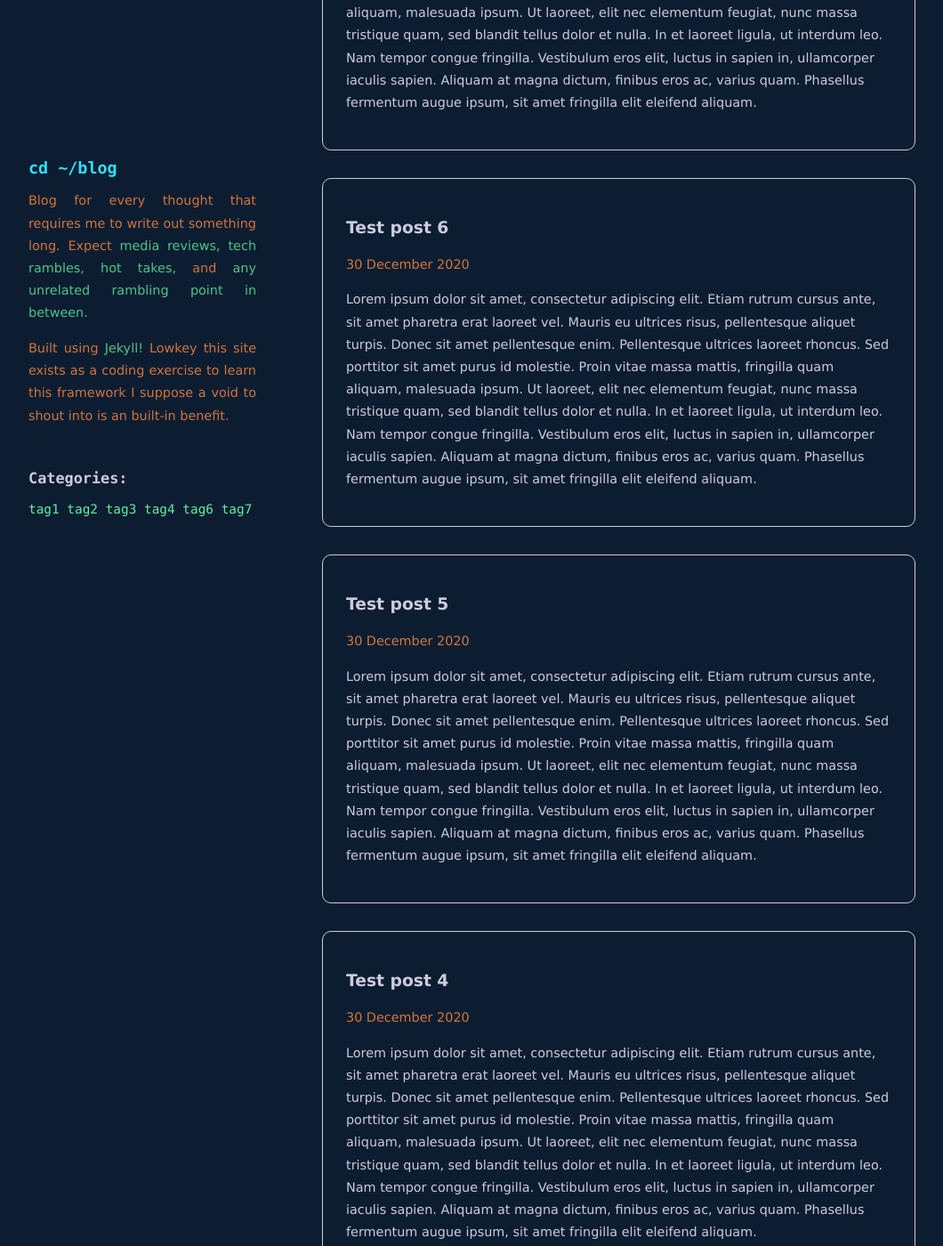
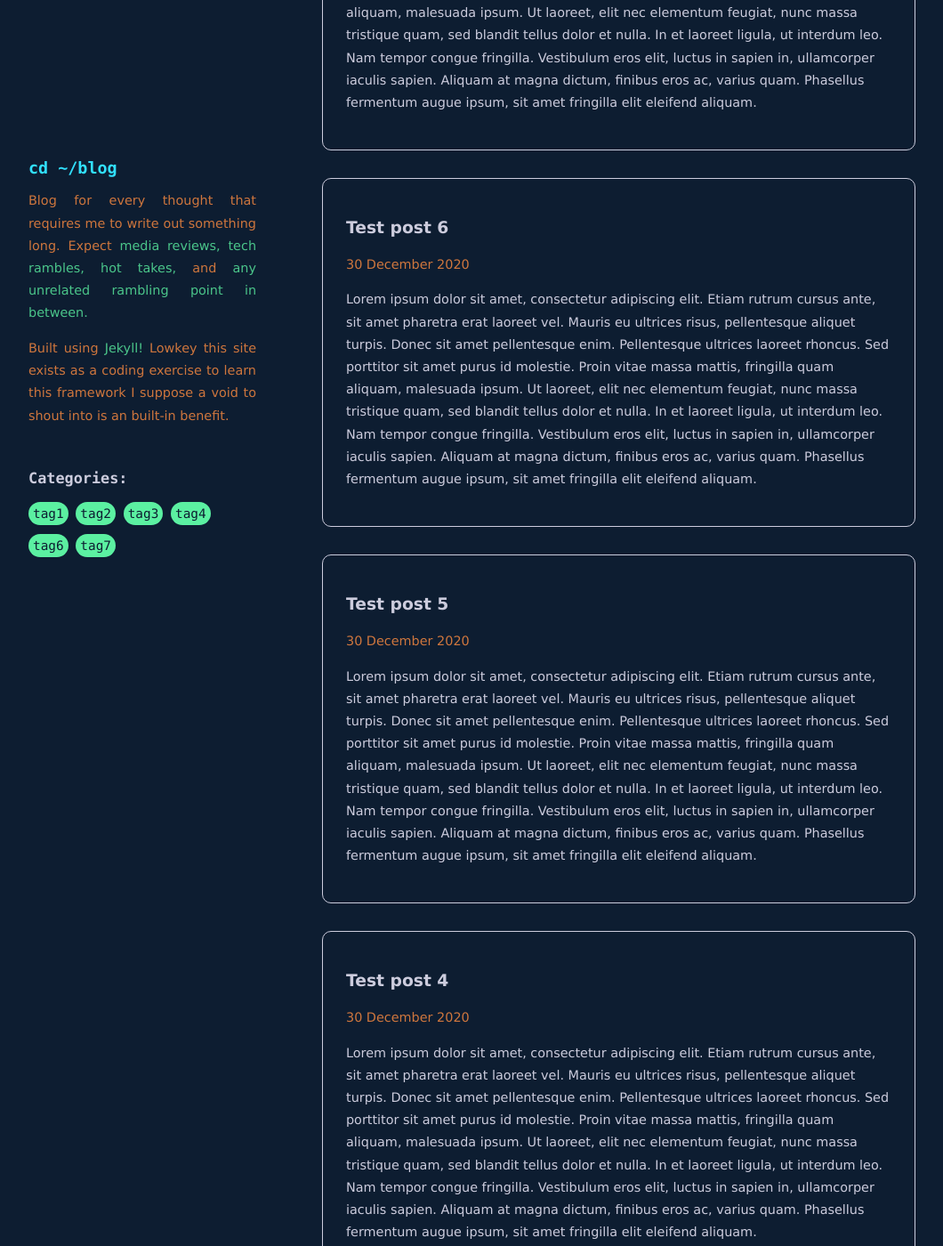
Before and after one commit to caroldinh/blog, a Jekyll site: the page built from index.html, in a window 1280 px wide and 1400 px high, scrolled down 254 px. Shown: the whole window at 89% size, without its empty margins (104-1164 px from the left). Built offline with Jekyll 4.4.1, drawn with Linux system fonts in a browser that asks for light colours; the list of posts is cut into pages by our own code.

Commit message:
updated css

```diff
--- a/_config.yml
+++ b/_config.yml
@@ -39,7 +39,7 @@ plugins:
 paginate: 5
 paginate_path: "/page:num/"
 
-permalink: blog/:year/:month/:day/:title:output_ext
+permalink: /:year/:month/:day/:title:output_ext
 
 # Exclude from processing.
 # The following items will not be processed, by default.
--- a/_includes/post_preview.html
+++ b/_includes/post_preview.html
@@ -1,4 +1,4 @@
-<a href="{{post.url}}" class="cardlink">
+<a href={{post.url | relative_url}} class="cardlink">
     <span class="postcard">
 
         <h3 class="card-content">{{post.title}}</h3>
--- a/css/style.css
+++ b/css/style.css
@@ -7,6 +7,7 @@
     --colorBackground: #0d1d31;
     --fontPrimary: "Lucida Sans Unicode", "Lucida Grande", sans-serif;
     --fontHead: "Lucida Console", monospace;
+    --green: #5bf0a1;
   }
 
   html{
@@ -34,7 +35,6 @@
     /* left: 10% !important; */
     height: 80% !important;
     position:fixed !important;
-    transition: 0.5s;
     max-width: 20% !important;
   }
 
@@ -47,7 +47,6 @@
     margin:auto !important;
     font-family: var(--fontHead) !important;
     font-size: calc(8px + 0.5vw);
-    transition:0.6s;
     z-index:10000;
   }
 
@@ -206,9 +205,33 @@
   }
 
   .greentext{
-    color: #5bf0a1 !important;
+    color: var(--green) !important;
   }
 
   .title{
     z-index:1000 !important;
   }
+
+  .tag{
+    color: var(--colorBackground) !important;
+    background-color: var(--green) !important;
+    display:inline-block;
+    border-radius: 15px;
+    filter: brightness(1);
+    padding: 5px;
+    margin-bottom: 10px;
+    text-decoration: none;
+  }
+
+  .tag:hover{
+    animation: darken 0.3s;
+    filter: brightness(0.6);
+  }
+
+  @keyframes darken{
+    from{
+      filter: brightness(1);
+    } to{
+      filter: brightness(0.6);
+    }
+  }
```
